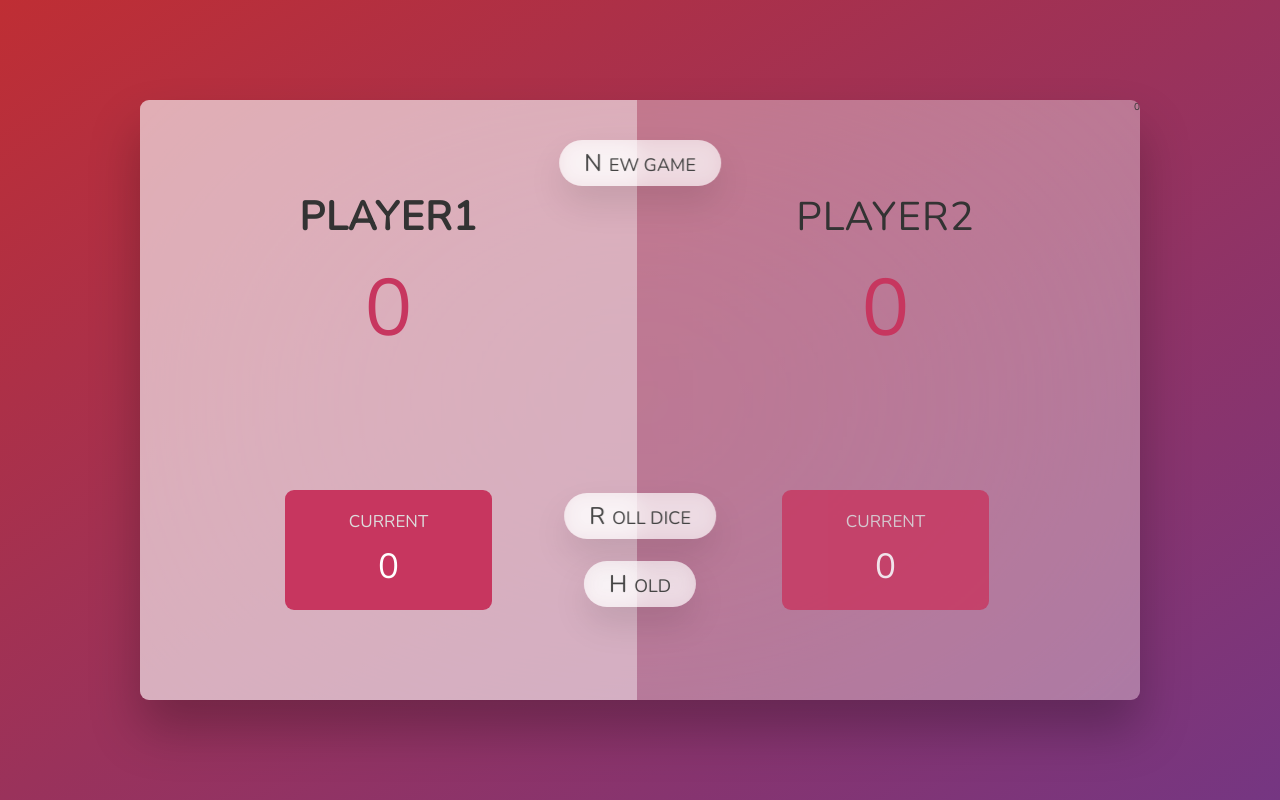
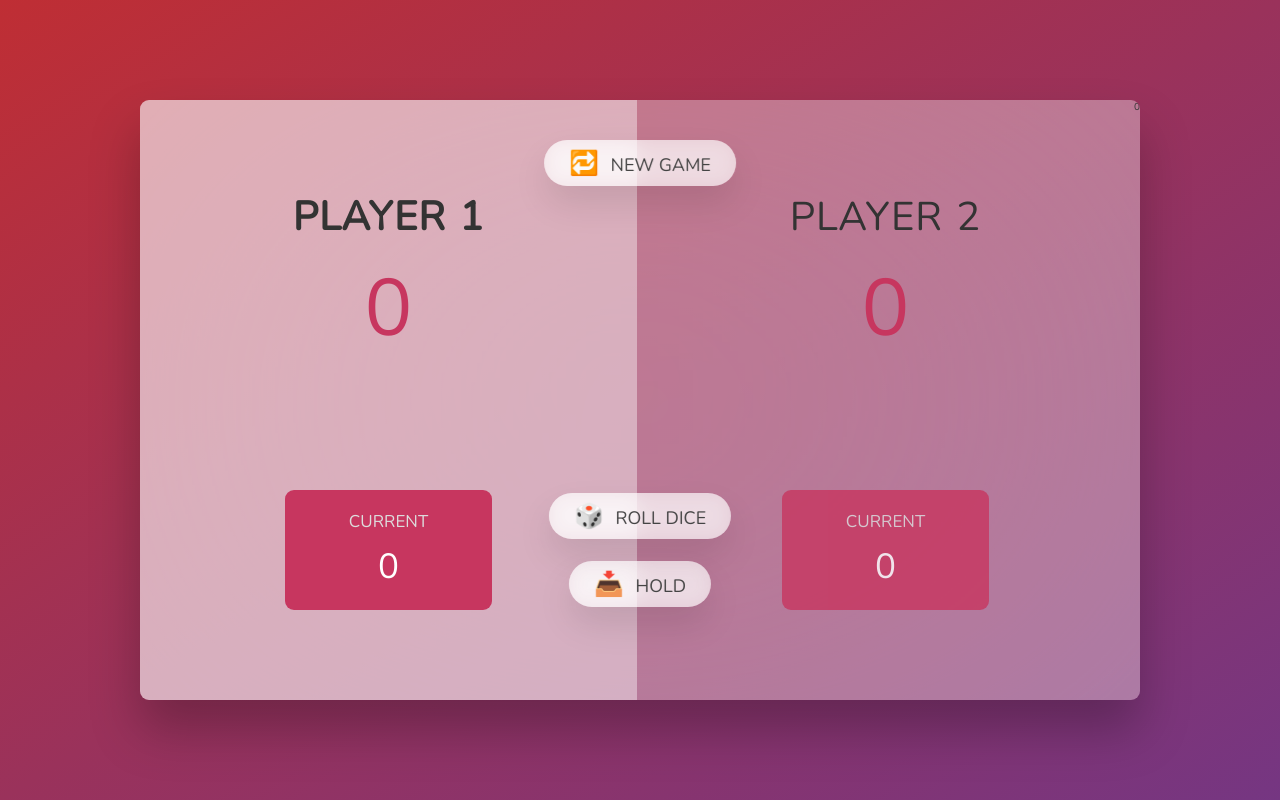
Before and after one commit to Piluca17/pig_game_react, a React (Create React App) app: page / in a window 1280 px wide. Built offline with nearby package versions, Linux system fonts and the light colour scheme.

Commit message:
todo actualizado

```diff
--- a/src/App.js
+++ b/src/App.js
@@ -1,6 +1,10 @@
-import "./App.css";
-import { useState, useEffect } from "react";
-import Player from "./Player/Player";
+import './App.css'
+import { useState, useEffect } from 'react'
+import Player from './Player/Player'
+
+
+
+// 3. pasar las variables de estado y las funciones a los componentes Player y Dice
 // 4. manejar los eventos de click en los botones de New game, Roll dice y Hold
 // 5. manejar el cambio de imagen de dado cuando se hace click en el botón rolldice
 // 5. manejar el cambio de jugador activo cuando se hace click en el botón Hold
@@ -10,70 +14,63 @@ import Player from "./Player/Player";
 // 9. manejar el cambio de jugador activo cuando se hace click en el botón New game
 
 function App() {
-  // Definir variables de estado usando useState (activePlayer, score, current, diceNumber)
-  const [activePlayer, setActivePlayer] = useState(1);
-  const [score, setScores] = useState([0, 0]);
-  const [current, setCurrent] = useState(0);
-
-  // Mandamos con el número, el número de la imagen del dado
-  const [diceNumber, setDiceNumber] = useState(0);
+  // 1. definir variables de estado usando useState (activePlayer, score, current, diceNumber)
+  const [activePlayer, setActivePlayer] = useState(1)
+  const [score, setScore] = useState([0, 0])
+  const [current, setCurrent] = useState(0)
+  const [diceNumber, setDiceNumber] = useState(0)
 
   // 2. definir funciones para manejar los eventos de click (handleNewGame, handleRollDice, handleHold)
   const handleHold = () => {
-    setActivePlayer(activePlayer === 1 ? 2 : 1);
-    setCurrent(0);
-    // Para cambiar el score, se debe definir una variable nueva
-    // No modificar el array, si no que creamos uno nuevo.
-    // Saco los datos del array y los meto en uno nuevo
-    const newScore = [...score];
-    newScore[activePlayer - 1] += current;
-    setScores(newScore);
-    setActivePlayer(activePlayer === 1 ? 2 : 1);
-    setCurrent(0);
-  };
+    // para cambiar el score, se debe definir una nueva variable
+    // no modificamos el array, creamos uno nuevo!!!!
+    const newScore = [...score]
+    // newScore[activaPlayer -1] = newScore[activePlayer -1] + current
+    newScore[activePlayer - 1] += current
+    setScore(newScore)
+    setActivePlayer(activePlayer === 1 ? 2 : 1)
+    setCurrent(0)
+  }
   const handleNewGame = () => {
-    setActivePlayer(1);
-    setCurrent(0);
-    setDiceNumber(0);
-    setScores([0, 0]);
-  };
+    setActivePlayer(1)
+    setScore([0, 0])
+    setCurrent(0)
+    setDiceNumber(0)
+  }
+
   const handleRollDice = () => {
-    setDiceNumber(Math.floor(Math.random() * 6) + 1);
-  };
-  // Ver asincronia al recoger los datos
-  useEffect(
-    // Si el array está vacio, se ejecuta una sola vez
-    // Si hay algun dato, lo ejecutará cada vez y recogerá cada vez
-    () => {
-      if (diceNumber === 1) {
-        setActivePlayer((activePlayer) => (activePlayer === 1 ? 2 : 1));
-        setCurrent(0);
-      } else {
-        setCurrent((current) => current + diceNumber);
-      }
-    },
-    [diceNumber]
-  );
+    // const randomNumber = Math.floor(Math.random() * 6) + 1
+    // setDiceNumber(randomNumber)
+    setDiceNumber(Math.floor(Math.random() * 6) + 1)
+  }
+
+  useEffect(() => {
+    if (diceNumber === 1) {
+      setActivePlayer((activePlayer) => (activePlayer === 1 ? 2 : 1))
+      setCurrent(0)
+    } else {
+      // setCurrent (current + diceNumber)
+      setCurrent((current) => current + diceNumber)
+    }
+  }, [diceNumber])
+
+     const finishedPlaying = Math.max (...score) >= 10 ? true : false
   // 3. pasar las variables de estado y las funciones a los componentes Player y Dice
   return (
     <main>
       <Player
-        name="Player1"
-        // Devuelve el primer valor del array [0,0]
+        name="Player 1"
         score={score[0]}
         current={activePlayer === 1 && current}
         isActive={activePlayer === 1}
       />
       <Player
-        name="Player2"
-        // Devuelve el segundo valor del array [0,0]
+        name="Player 2"
         score={score[1]}
-        // Si se cumple && devuelve el ultimo valor, si no devuelve vacio. En este caso el que este activo devolvera current
         current={activePlayer === 2 && current}
         isActive={activePlayer === 2}
       />
       {diceNumber && (
-        // Si es falso no devuelve nada, cuando es todo verdadero, devuelve el texto de codigo
         <img
           src={`dice-${diceNumber}.png`}
           alt="Playing dice"
@@ -81,15 +78,16 @@ function App() {
         />
       )}
       <button className="btn btn--new" onClick={handleNewGame}>
-        New game
+      🔁 New game
       </button>
-      <button className="btn btn--roll" onClick={handleRollDice}>
-        Roll dice
+      <button className="btn btn--roll" onClick={handleRollDice} disabled={finishedPlaying}>
+      🎲 Roll dice
       </button>
-      <button className="btn btn--hold" onClick={handleHold}>
-        Hold
+      <button className="btn btn--hold" onClick={handleHold} disabled={finishedPlaying}>
+      📥 Hold
       </button>
     </main>
-  );
+  )
 }
-export default App;
+
+export default App
```
Also changed, not shown: src/Player/Player.js (+23 -20 lines).
